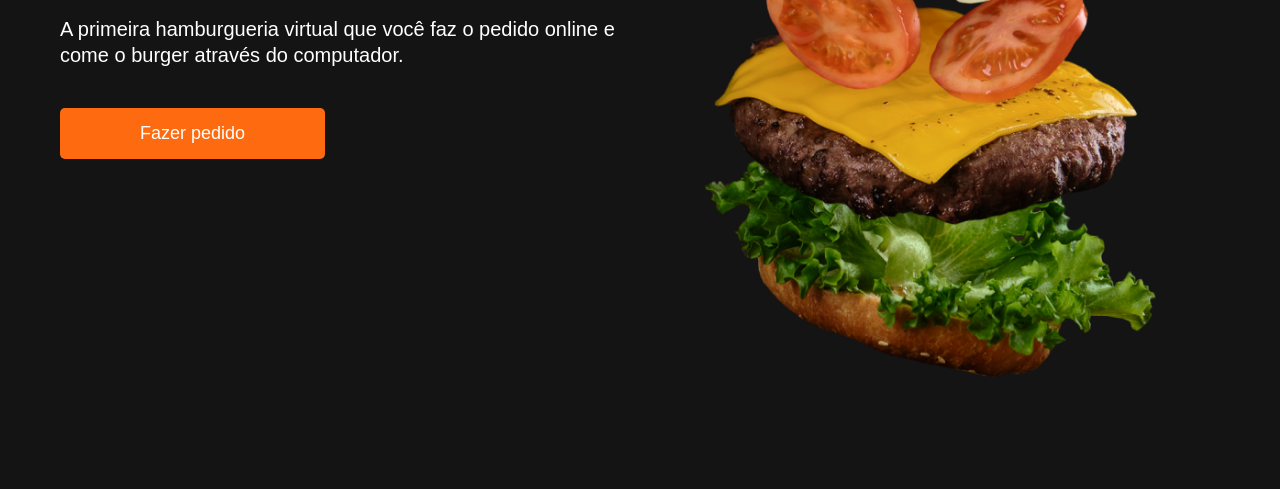
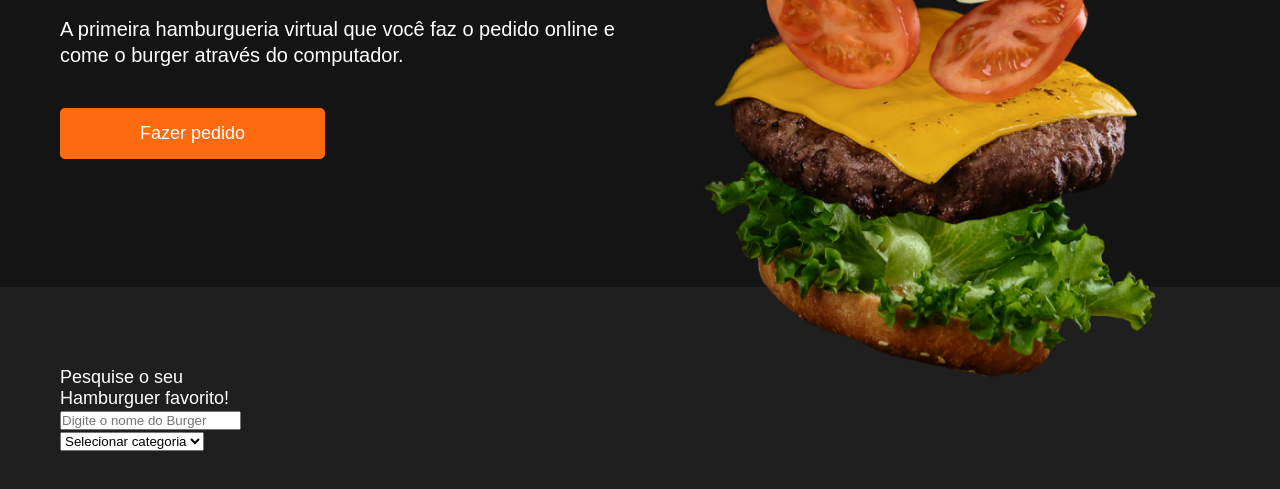
Before and after one commit to gustavoalvesdev/b7burger, a plain HTML site: page index.html in a window 1280 px wide. Shown: the part 361-850 px from the top of the page. Before the commit the page ends 800 px from the top, so only its background shows below. Drawn offline with Linux system fonts and the light colour scheme; a web font is replaced by a local one.

Commit message:
Criando a busca 1

```diff
--- a/assets/style.css
+++ b/assets/style.css
@@ -150,6 +150,13 @@ header .menu-icon div {
     opacity: 0.8;
 }
 
+/* SEARCH */
+.search {
+    background-color: #1F1F1F;
+    padding: 80px 0;
+    margin-top: -100px;
+}
+
 @media (max-width: 820px) {
     header nav {
         display: none;
--- a/index.html
+++ b/index.html
@@ -58,5 +58,33 @@
         <!-- container -->
     </section>
     <!-- hero -->
+    <section class="search">
+        <div class="container">
+            <div class="search-title">
+                Pesquise o seu<br />
+                Hamburguer favorito!
+            </div>
+            <!-- search-title -->
+            <div class="search-sides">
+                <div class="leftside">
+                    <input type="search" placeholder="Digite o nome do Burger" />
+                </div>
+                <!-- leftside -->
+                <div class="rightside">
+                    <select>
+                        <option value="">Selecionar categoria</option>
+                        <option value="burgers">Burgers</option>
+                        <option value="pizza">Pizza</option>
+                        <option value="vegetariano">Vegetariano</option>
+                        <option value="kids">Kids</option>
+                    </select>
+                </div>
+                <!-- rightside -->
+            </div>
+            <!-- search-sides -->
+        </div>
+        <!-- container -->
+    </section>
+    <!-- search -->
 </body>
 </html>
```
